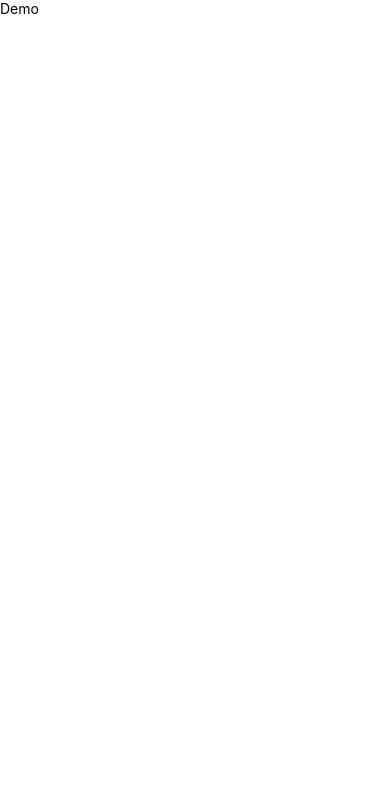
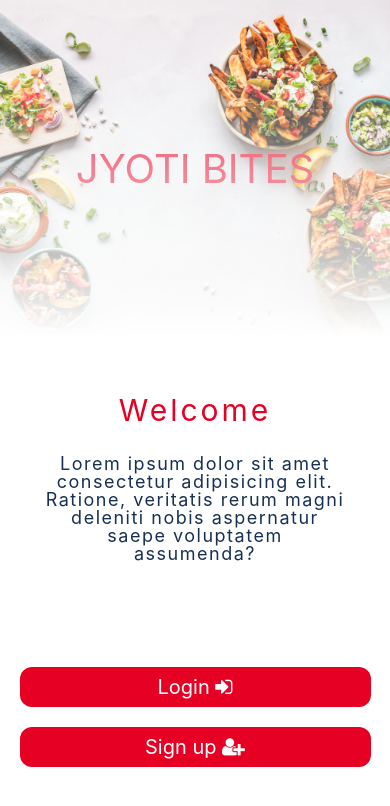
Before and after one commit to Jyoti-Software-Project/AwishBites-react-native, a React Native app: screen / in a window 390 px wide. Shown: the top 806 px of the page. Built offline with nearby package versions, Linux system fonts and the light colour scheme.

Commit message:
Array issue fixed

```diff
--- a/App.js
+++ b/App.js
@@ -1,14 +1,14 @@
 import React from "react";
 import { SafeAreaView, StatusBar, StyleSheet, View, Text } from 'react-native';
-// import JyotiBites from './src/JyotiBites';
+import JyotiBites from './src/JyotiBites';
 
 export default function App() {
     return (
         <SafeAreaView style={styles.container}>
             <StatusBar animated={true} backgroundColor="#007AFF" />
             <View style={styles.appContainer}>
-                {/* <JyotiBites /> */}
-                <Text>Demo</Text>
+                <JyotiBites />
+                {/* <Text>Demo</Text> */}
             </View>
         </SafeAreaView>
     );
--- a/src/JyotiBites.jsx
+++ b/src/JyotiBites.jsx
@@ -1,4 +1,5 @@
 import React, { useEffect, useState } from "react";
+import PropTypes from 'prop-types';
 import { Platform } from 'react-native';
 import { NavigationContainer } from '@react-navigation/native';
 import { createNativeStackNavigator } from '@react-navigation/native-stack';
@@ -68,7 +69,7 @@ const JyotiBites = () => {
                     <Stack.Screen name={"Welcome"} component={Welcome} options={{ headerShown: false }} />
                     <Stack.Screen name="Login" component={Login} options={{ headerShown: true }} initialParams={{ title: 'Login' }} />
                     <Stack.Screen name="Register" component={Register} options={{ headerShown: true }} initialParams={{ title: 'Register' }} />
-                    {/* {!auth ? ( */}
+                    {!auth ? (
                         <>
                             <Stack.Screen name="Home" component={Home} options={{ header: ({ route, navigation }) => (
                                 <Header title="" backButton={false} navigation={navigation} />
@@ -86,11 +87,15 @@ const JyotiBites = () => {
                                 <Header title="Profile" backButton={true} navigation={navigation} />
                             )}} />
                         </>
-                    {/* ) : ( <></> )} */}
+                    ) : ( <></> )}
                 </Stack.Navigator>
             </NavigationContainer>
         </DarkModeProvider>
     );
-}
+};
+
+JyotiBites.propTypes = {
+    navigation: PropTypes.object.isRequired,
+};
 
 export default JyotiBites;
```
